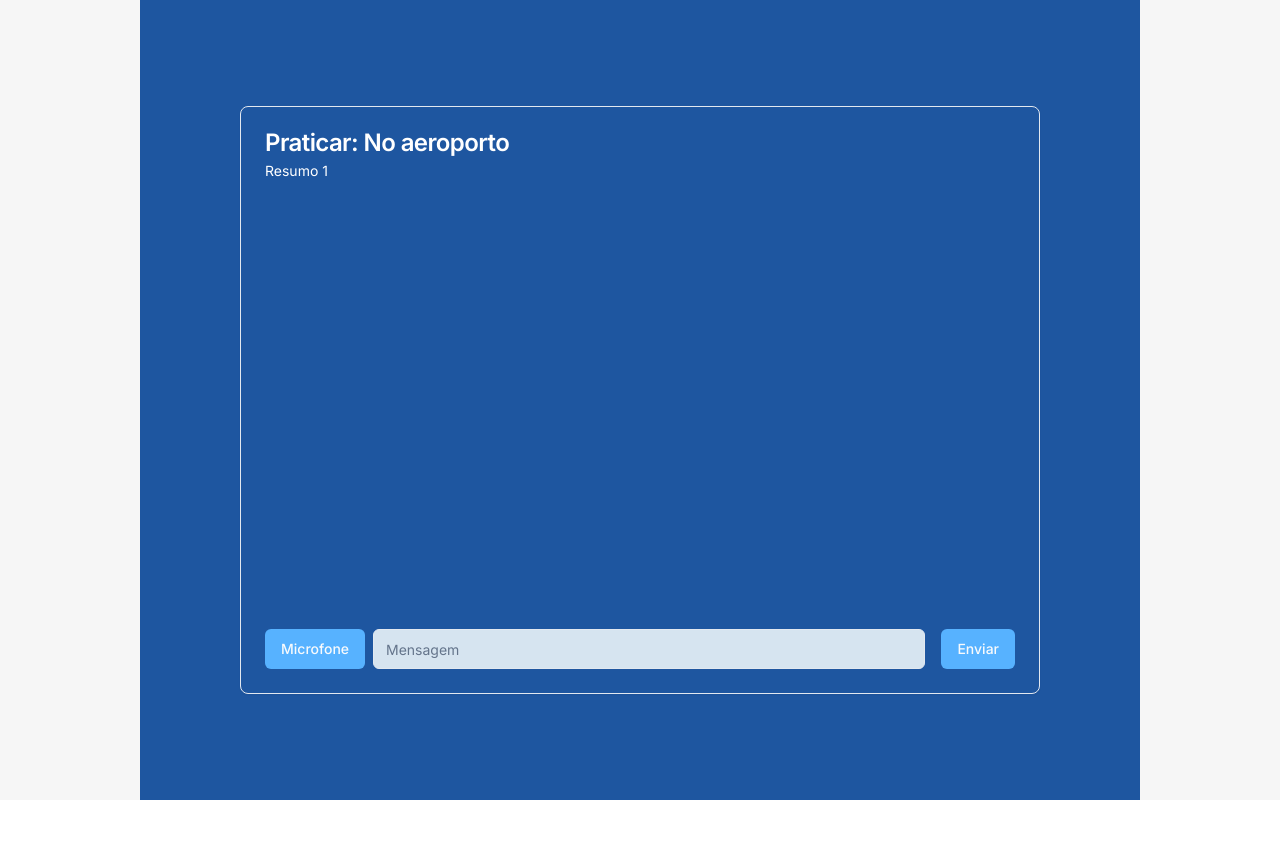
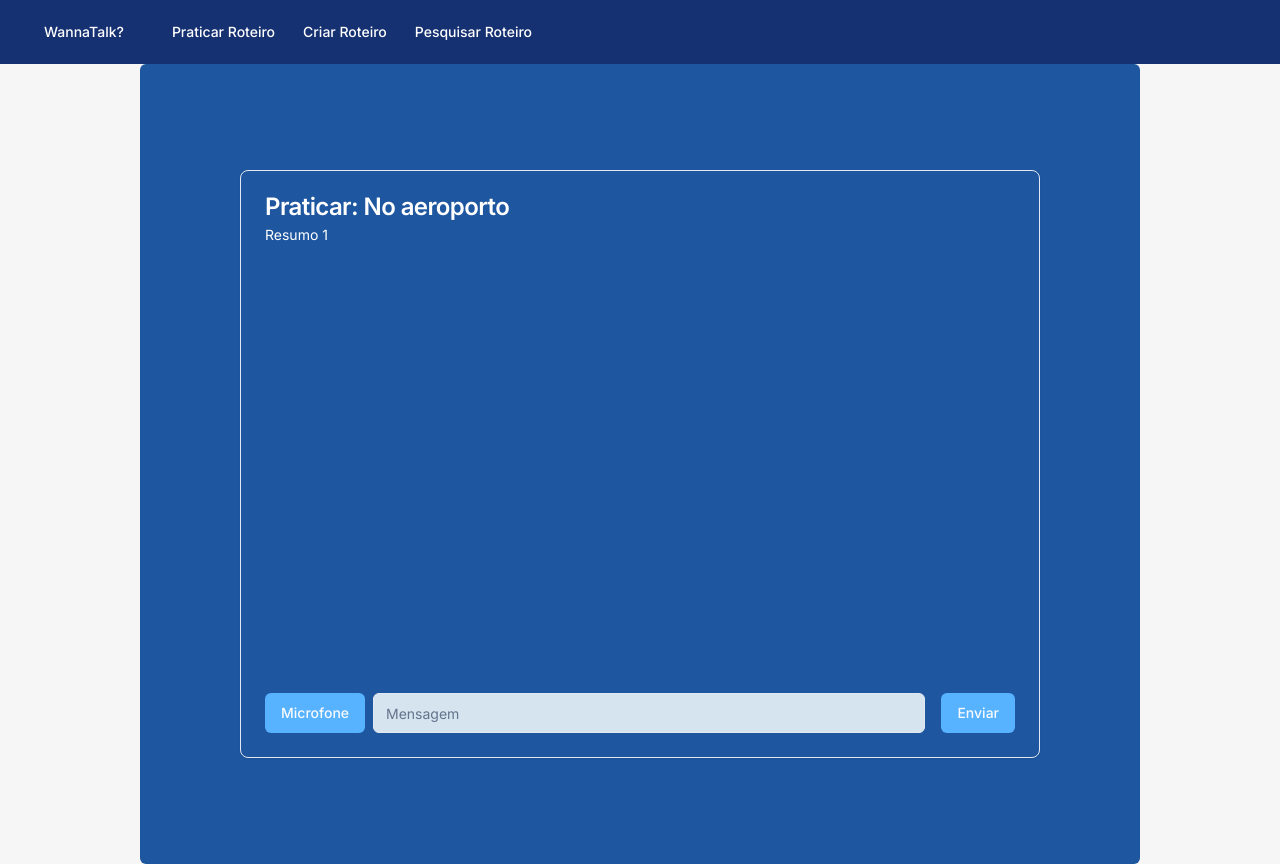
Before and after one commit to ES2-UFPI/WannaTalk, a Next.js app in the folder front_end/wannatalk/: page /pages/praticaroteiro in a window 1280 px wide. Before the commit the page ends 800 px from the top, so only its background shows below. Built offline with nearby package versions, Linux system fonts and the light colour scheme.

Commit message:
Adicionei o NavBar e seus elementos

```diff
--- a/front_end/wannatalk/src/app/pages/praticaroteiro/page.js
+++ b/front_end/wannatalk/src/app/pages/praticaroteiro/page.js
@@ -1,10 +1,14 @@
 import { Pratica } from "../../../components/Pratica"
 import roteiros from "../../../data/roteiros"
+import NavBar from "../../../components/NavBar";
 
 export default function PraticaRoteiro() {
     return(
-        <div className="flex min-h-screen bg-[#F6F6F6] items-center justify-center">
-            <Pratica roteiro={roteiros[0]}/>
+        <div>
+            <NavBar />
+            <div className="flex min-h-screen bg-[#F6F6F6] items-center justify-center">
+                <Pratica roteiro={roteiros[0]}/>
+            </div>
         </div>
     )
 }
--- /dev/null
+++ b/front_end/wannatalk/src/components/NavBar.jsx
@@ -0,0 +1,23 @@
+import '../styles/style.navbar.css';
+function NavBar() {
+    return(
+        <nav className="navbar">
+            <div className="relative flex h-16 items-center justify-between">
+                <div className="flex flex-1 items-center justify-center sm:items-stretch sm:justify-start">
+                  <div className="flex flex-shrink-0 items-center">
+                    {/* <!-- Vai direcionar para tela inicial --> */}
+                    <a href="#" className="linkHome">WannaTalk?</a>
+                  </div>
+                  <div className="hidden sm:ml-6 sm:block">
+                    <div className="flex space-x-1">
+                      {/* <!-- Direciona para tela de visualizar roteiros/praticar roteiro--> */}
+                      <a href="#" className="linkPratica">Praticar Roteiro</a>
+                      <a href="#" className="linkCriarRoteiro">Criar Roteiro</a>
+                      <a href="#" className="linkPesquisar">Pesquisar Roteiro</a>
+                    </div>
+                  </div>
+                </div>
+              </div>
+        </nav>
+    );
+}export default NavBar;
--- a/front_end/wannatalk/src/components/Pratica.jsx
+++ b/front_end/wannatalk/src/components/Pratica.jsx
@@ -11,7 +11,7 @@ export function Pratica({ roteiro }) {
     const { messages, input, handleInputChange, handleSubmit } = useChat()
 
     return(
-        <div className="flex min-h-screen bg-[#1E56A0] items-center justify-center max-h-[700px]">
+        <div className="flex min-h-screen bg-[#1E56A0] items-center justify-center max-h-[700px] rounded-md">
             <Card className="w-[800px] bg-[#1E56A0] text-white m-[100px]">
                 <CardHeader>
                     <CardTitle className="justify-center">Praticar: {roteiro.titulo}</CardTitle>
--- /dev/null
+++ b/front_end/wannatalk/src/styles/style.navbar.css
@@ -0,0 +1,22 @@
+.navbar{
+    background-color: #163172;
+    margin-left: auto;
+    margin-right: auto;
+    /* max-width: 80rem; */
+    padding-left: 32px;
+    padding-right: 32px;
+}
+.navbar a{
+    border-radius: calc(var(--radius) - 2px);
+    padding-left: 0.75rem/* 12px */;
+    padding-right: 0.75rem/* 12px */;
+    padding-top: 0.5rem/* 8px */;
+    padding-bottom: 0.5rem/* 8px */;
+    font-size: 0.875rem/* 14px */;
+    font-weight: 500;
+    line-height: 1.25rem/* 20px */;
+    color: white;
+}
+.navbar a:hover{
+    background-color: #1E56A0;
+}
```
